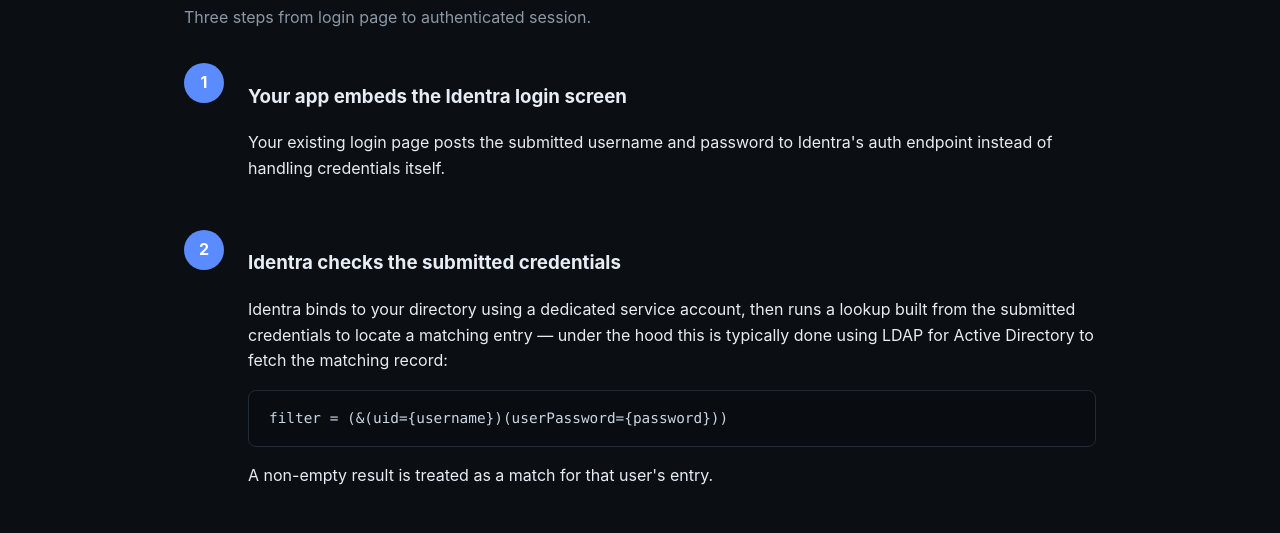
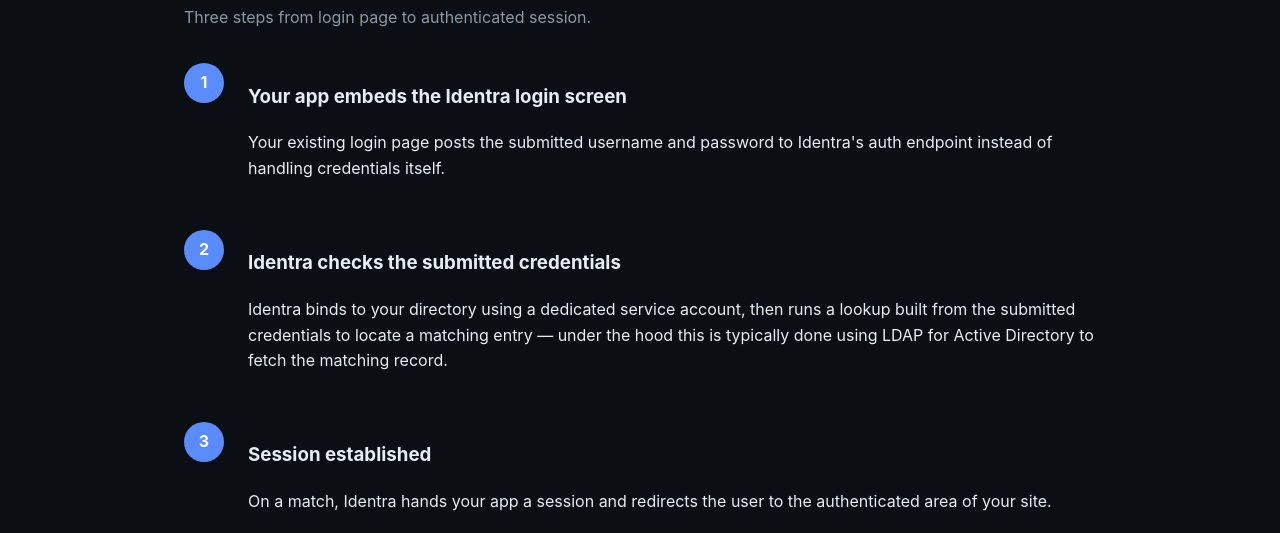
Before and after one commit to WaelHammali/identra-sso, a plain HTML site: page how-it-works.html in a window 1280 px wide. Shown: the part 208-741 px from the top of the page. Drawn offline with Linux system fonts and the light colour scheme.

Commit message:
Remove filter code block from how-it-works page

```diff
--- a/how-it-works.html
+++ b/how-it-works.html
@@ -38,10 +38,7 @@
         <p>Identra binds to your directory using a dedicated service
         account, then runs a lookup built from the submitted credentials to
         locate a matching entry — under the hood this is typically done
-        using LDAP for Active Directory to fetch the matching record:</p>
-        <pre>filter = (&amp;(uid={username})(userPassword={password}))</pre>
-        <p>A non-empty result is treated as a match for that user's
-        entry.</p>
+        using LDAP for Active Directory to fetch the matching record.</p>
       </div>
     </div>
 
```
